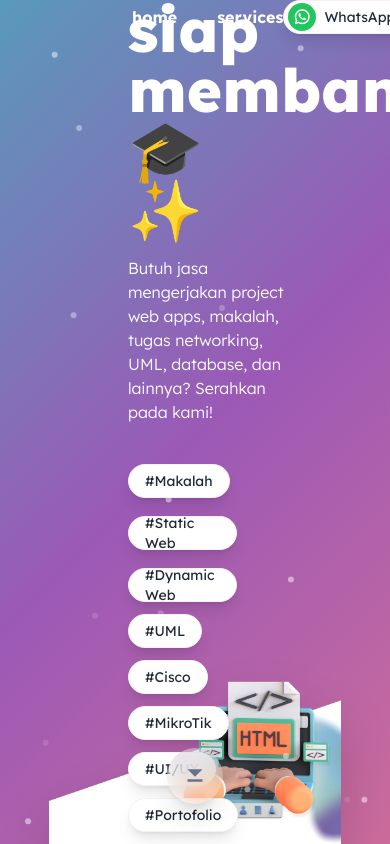
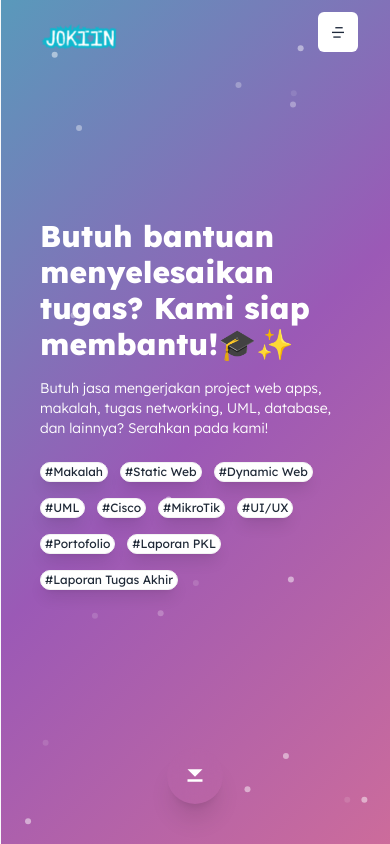
Before and after one commit to hawk-xc/jokiinproject, a React (Vite) app: page / in a window 390 px wide. Shown: the top 844 px of the page. Built offline with nearby package versions, Linux system fonts and the light colour scheme.

Commit message:
add update on media query

```diff
--- a/src/App.jsx
+++ b/src/App.jsx
@@ -9,6 +9,7 @@ import LandingPage from "./Components/LandingPage";
 import ScrollButton from "./Particles/ScrollButton";
 import ProductDetail from "./Components/ProductDetail";
 import ProductDetailContent from "./Components/ProductDetailContent";
+import Drawer from "./Components/Drawer";
 
 export default function App() {
   const homeRef = useRef(null);
@@ -71,6 +72,11 @@ export default function App() {
     >
       <DynamicPactiles />
       <Navbar scroller={scroller} refLists={refLists} />
+      <Drawer
+        refLists={refLists}
+        currentRefIndex={currentRefIndex}
+        scroller={scroller}
+      />
       <HeroSection homeRef={homeRef}>
         <LandingPage />
       </HeroSection>
--- /dev/null
+++ b/src/Components/Drawer.jsx
@@ -0,0 +1,37 @@
+export default function Drawer({ refLists, currentRefIndex, scroller }) {
+  return (
+    <div className="z-50 drawer">
+      <input id="my-drawer" type="checkbox" className="drawer-toggle" />
+      <div className="drawer-content">
+        <label
+          className="fixed flex flex-col items-center justify-center w-10 align-middle transition-all duration-150 bg-white rounded-md cursor-pointer md:hidden aspect-square hover:shadow-md active:scale-95 active:shadow-lg top-3 right-8"
+          htmlFor="my-drawer"
+        >
+          <i className="ri-menu-4-line text-slate-800"></i>
+        </label>
+      </div>
+      <div className="z-50 drawer-side">
+        <label
+          htmlFor="my-drawer"
+          aria-label="close sidebar"
+          className="drawer-overlay"
+        ></label>
+        <ul className="flex flex-col w-7/12 min-h-full gap-3 p-4 menu secondary-background text-base-content">
+          {refLists?.map((item, index) => (
+            <li
+              key={index}
+              className={`p-3 text-lg rounded-md cursor-pointer ${
+                currentRefIndex === index
+                  ? "bg-gradient-to-r from-sky-200 to-white"
+                  : ""
+              }`}
+              onClick={() => scroller(item.ref)}
+            >
+              {item.name}
+            </li>
+          ))}
+        </ul>
+      </div>
+    </div>
+  );
+}
--- a/src/Components/LandingPage.jsx
+++ b/src/Components/LandingPage.jsx
@@ -5,25 +5,28 @@ import TagLists from "./../Particles/TagsLists";
 export default function LandingPage() {
   return (
     <section className="relative h-screen w-screen flex flex-col bg-custom-gradient bg-[length:200%_200%] animate-gradient-move z-0">
-      <div className="z-10 flex flex-col justify-center h-full pb-12 pl-32">
+      <div className="z-10 flex flex-col justify-center h-full md:pb-12 md:pl-32 max-sm:px-10">
         <h1
-          className="w-6/12 font-extrabold text-white shadow-md md:text-6xl max-sm:text-6xl shadow-inherit"
+          className="font-extrabold text-white shadow-md md:w-6/12 max-sm:w-full md:text-6xl max-sm:text-3xl shadow-inherit"
           data-aos="zoom-in"
         >
           Butuh bantuan menyelesaikan tugas? Kami siap membantu!🎓✨
         </h1>
         <p
-          className="w-4/12 mt-4 font-light text-white md:text-lg max-sm:text-md max-sm:w-8/12"
+          className="mt-4 font-light text-white md:w-4/12 md:text-lg max-sm:text-sm max-sm:w-full"
           data-aos="zoom-in"
         >
           Butuh jasa mengerjakan project web apps, makalah, tugas networking,
           UML, database, dan lainnya? Serahkan pada kami!
         </p>
-        <div className="w-5/12 mt-10">
+        <div className="md:mt-10 max-sm:mt-5 md:w-5/12 max-sm:w-full">
           <ul className="flex flex-row flex-wrap w-full gap-3">
             {TagLists.map((item, index) => (
               <li key={`item-${index}`}>
-                <span className="z-50 p-4 bg-white shadow-lg badge">
+                <span
+                  className="z-50 bg-white shadow-lg md:p-4 max-sm:p-1 badge max-sm:text-xs"
+                  data-aos="zoom-in-up"
+                >
                   #{item}
                 </span>
               </li>
@@ -31,7 +34,7 @@ export default function LandingPage() {
           </ul>
         </div>
       </div>
-      <div className="absolute bottom-0 flex flex-col items-center justify-center align-middle">
+      <div className="absolute bottom-0 flex flex-col items-center justify-center align-middle max-sm:hidden">
         <Image
           src={productimage}
           alt="jokiin"
--- a/src/Components/Navbar.jsx
+++ b/src/Components/Navbar.jsx
@@ -1,14 +1,19 @@
 import Image from "./../Particles/Image";
 import Jokiin from "./../assets/jokiinLogo.png";
+import Drawer from "./Drawer";
 
 export default function Navbar({ scroller, refLists }) {
   return (
-    <div className="absolute top-0 z-50 flex flex-row justify-between w-full p-0 bg-transparent px-28">
+    <div className="absolute top-0 z-50 flex flex-row justify-between w-full p-0 bg-transparent max-sm:h-20 md:px-28 max-sm:px-8">
       <div id="content-1" className="flex flex-row items-center gap-5">
         <div id="logoImage" className="bg-transparent">
-          <Image src={Jokiin} alt="jokiin image" className={"w-32 m-0"} />
+          <Image
+            src={Jokiin}
+            alt="jokiin image"
+            className={"md:w-32 max-sm:w-24 m-0"}
+          />
         </div>
-        <ul className="flex flex-row gap-10 font-bold text-white">
+        <ul className="flex flex-row gap-10 font-bold text-white max-sm:hidden">
           {refLists.map((item, index) => (
             <li key={index}>{item.name}</li>
           ))}
@@ -16,7 +21,7 @@ export default function Navbar({ scroller, refLists }) {
       </div>
       <div
         id="content-2"
-        className="flex flex-row items-center transition-all duration-150 cursor-pointer hover:scale-105"
+        className="flex flex-row items-center transition-all duration-150 cursor-pointer hover:scale-105 max-sm:hidden"
       >
         <div className="z-50 flex flex-row gap-2 p-4 pl-1 bg-white shadow-lg badge">
           <span className="flex items-center justify-center text-white align-middle bg-green-500 rounded-full w-7 aspect-square">
--- a/src/Particles/ScrollButton.jsx
+++ b/src/Particles/ScrollButton.jsx
@@ -2,7 +2,7 @@ const ScrollButton = ({ scrollToNextRef, currentRefIndex }) => {
   return (
     <div
       id="scrollButton"
-      className={`fixed z-50 flex items-center justify-center transition-all duration-150 rounded-full cursor-pointer bottom-10 w-14 aspect-square backdrop-blur-md hover:scale-105 active:scale-110 hover:brightness-95 ${
+      className={`fixed max-sm:text-white z-40 flex items-center justify-center transition-all duration-150 rounded-full cursor-pointer bottom-10 w-14 aspect-square backdrop-blur-md hover:scale-105 active:scale-110 hover:brightness-95 ${
         currentRefIndex === 0
           ? "left-1/2 -translate-x-1/2 text-slate-500 shadow-xl"
           : "right-10"
```
